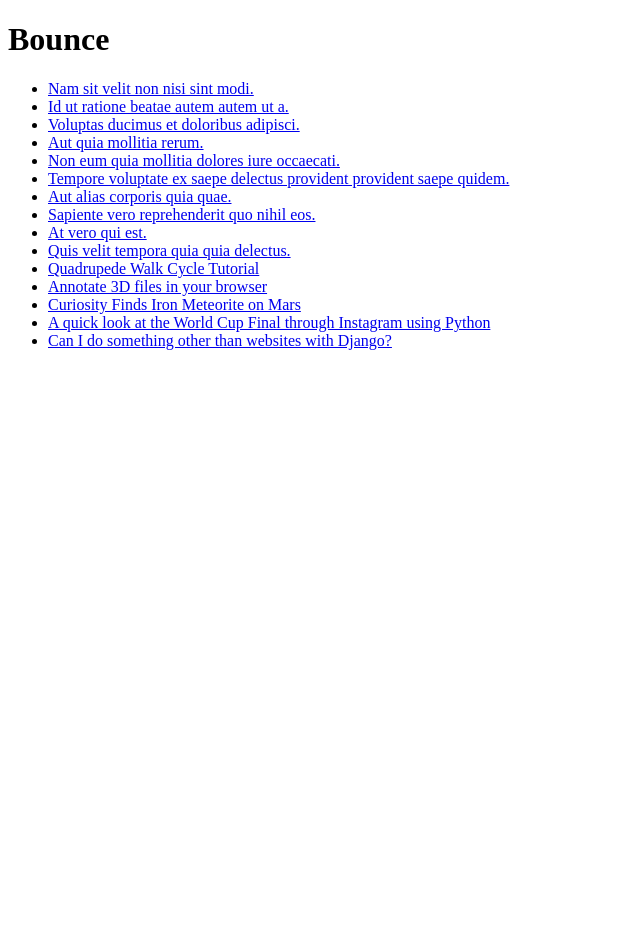
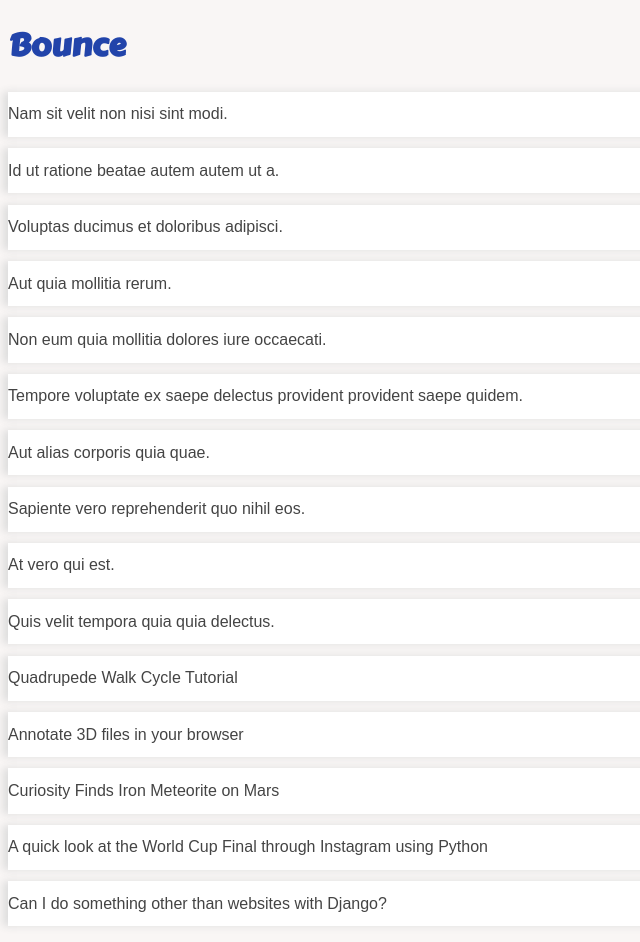
Before and after one commit to TzvetomirTodorov/Django_TDD_Short, a Django app: page / in a window 1280 px wide. Shown: the whole page, without its empty margins (0-640 px from the left). Before the commit the page ends 350 px from the top, so only its background shows below. Run offline with Django 3.2, Linux system fonts and the light colour scheme; data comes from the database, SQL or seed files in the repository.

Commit message:
Styled the homepage

```diff
--- /dev/null
+++ b/links/static/css/main.css
@@ -0,0 +1,37 @@
+@import url(http://fonts.googleapis.com/css?family=Carter+One);
+
+body{
+	font-family: Arial, sans-serif;
+	background: #F9F6F5;
+	color: #111;
+}
+
+a{
+	text-decoration: none;
+	color: #444;
+}
+
+a:hover{
+	color: #181818;
+}
+
+header h1{
+	font-family: 'Carter One';
+	color: #24A;
+}
+
+ul#links{
+	padding: 0;
+	list-style-type: none;
+}
+
+li.link{
+	padding: .85em 0;
+	background: #FFF;
+	margin: .7em 0;
+	box-shadow: -5px 0 8px #DDD;
+}
+
+li.link:hover{
+	box-shadow: -5px 0 7px #D6D5D4;
+}
--- a/links/templates/home.html
+++ b/links/templates/home.html
@@ -3,6 +3,7 @@
 <head>
 	<meta charset="UTF-8" />
 	<title>Bounce</title>
+	<link rel="stylesheet" href="/static/css/main.css">
 </head>
 <body>
 	<header>
```
Also changed, not shown: links/tests/functional/test_homepage.py (+35 -0 lines).
